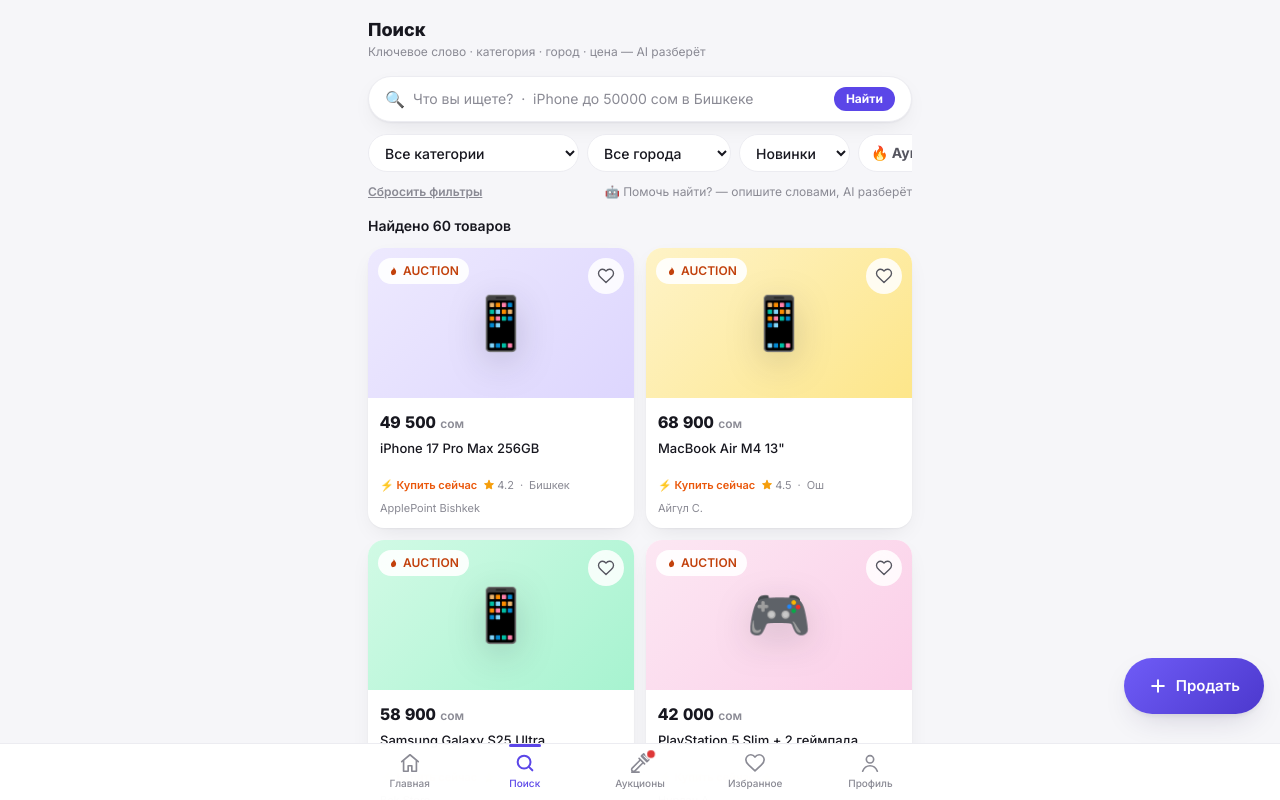
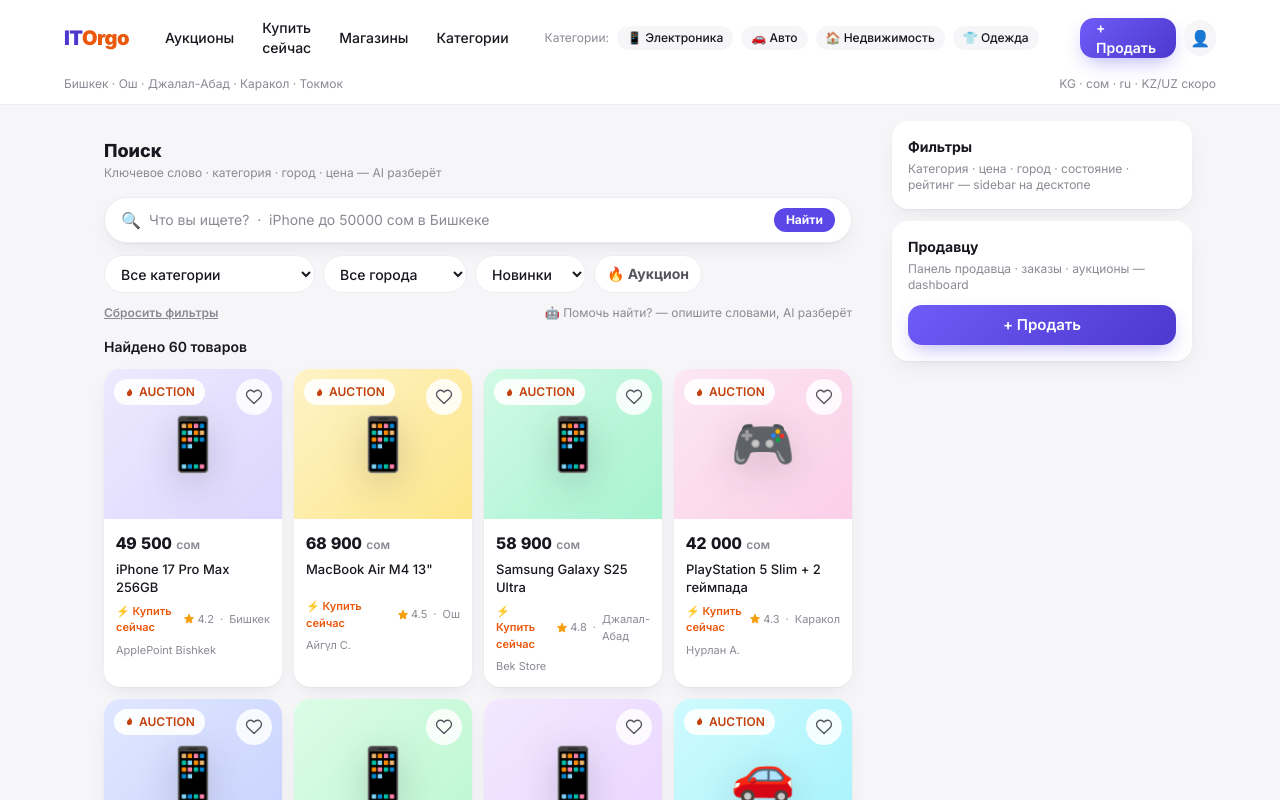
Before and after one commit to atabayhakan/itorgo, a Next.js app: page /search in a window 1280 px wide. Shown: the top 800 px of the page. Built offline with nearby package versions, Linux system fonts and the light colour scheme.

Commit message:
feat: desktop responsive — DesktopNav mega-menu, sidebar, hidden BottomNav on lg, lg:grid-cols for feeds

```diff
--- a/src/app/layout.tsx
+++ b/src/app/layout.tsx
@@ -2,6 +2,7 @@
 import { Inter } from "next/font/google";
 import "./globals.css";
 import { BottomNav } from "@/components/navigation/BottomNav";
+import { DesktopNav } from "@/components/navigation/DesktopNav";
 import { FloatingSell } from "@/components/sell/FloatingSell";
 import { PWAInstaller } from "@/components/pwa/PWAInstaller";
 
@@ -39,13 +40,34 @@
   return (
     <html lang="ru" className={inter.variable}>
       <body className="antialiased">
-        <div className="mx-auto min-h-dvh max-w-xl bg-surface-dim">
-          {children}
-          <div className="h-[72px]" aria-hidden />
+        <DesktopNav />
+        <div className="mx-auto min-h-dvh max-w-xl bg-surface-dim lg:max-w-6xl lg:bg-surface-dim">
+          <div className="lg:flex lg:gap-6 lg:px-6 lg:py-4">
+            <div className="min-w-0 flex-1">{children}</div>
+            {/* Desktop sidebar — filters / seller dashboard teaser (spec #36) */}
+            <aside className="hidden w-[300px] shrink-0 lg:block">
+              <div className="sticky top-[88px] space-y-3">
+                <div className="rounded-2xl bg-surface p-4 shadow-card">
+                  <p className="text-sm font-bold">Фильтры</p>
+                  <p className="mt-1 text-xs text-ink-faint">Категория · цена · город · состояние · рейтинг — sidebar на десктопе</p>
+                </div>
+                <div className="rounded-2xl bg-surface p-4 shadow-card">
+                  <p className="text-sm font-bold">Продавцу</p>
+                  <p className="mt-1 text-xs text-ink-faint">Панель продавца · заказы · аукционы — dashboard</p>
+                  <a href="/sell" className="btn-primary mt-3 w-full !min-h-10">
+                    + Продать
+                  </a>
+                </div>
+              </div>
+            </aside>
+          </div>
+          <div className="h-[72px] lg:hidden" aria-hidden />
         </div>
-        <FloatingSell />
+        <div className="lg:hidden">
+          <FloatingSell />
+          <BottomNav />
+        </div>
         <PWAInstaller />
-        <BottomNav />
       </body>
     </html>
   );
--- a/src/app/page.tsx
+++ b/src/app/page.tsx
@@ -70,7 +70,7 @@
       {/* SMART FEED — Для вас (spec #20) */}
       <section className="mt-6 space-y-3">
         <SectionHeader title="Для вас" subtitle="Подобрано на основе ваших интересов · Бишкек" href="/search" />
-        <div className="grid grid-cols-2 gap-3 px-4">
+        <div className="grid grid-cols-2 gap-3 px-4 lg:grid-cols-4">
           {feed.map((p) => (
             <ProductCard key={p.id} product={p} />
           ))}
--- a/src/app/search/page.tsx
+++ b/src/app/search/page.tsx
@@ -57,7 +57,7 @@
       </p>
 
       {list.length > 0 ? (
-        <div className="mt-3 grid grid-cols-2 gap-3">
+        <div className="mt-3 grid grid-cols-2 gap-3 lg:grid-cols-4">
           {list.slice(0, 40).map((p) => (
             <ProductCard key={p.id} product={p} />
           ))}
--- a/src/components/home/CategoryGrid.tsx
+++ b/src/components/home/CategoryGrid.tsx
@@ -4,7 +4,7 @@
 export function CategoryGrid() {
   const shown = CATEGORIES.slice(0, 16);
   return (
-    <div className="grid grid-cols-4 gap-2 px-2">
+    <div className="grid grid-cols-4 gap-2 px-2 lg:grid-cols-8">
       {shown.map((c) => (
         <Link
           key={c.id}
--- /dev/null
+++ b/src/components/navigation/DesktopNav.tsx
@@ -0,0 +1,57 @@
+import Link from "next/link";
+import { CATEGORIES } from "@/lib/data/mock-data";
+
+const TOP_LINKS = [
+  { href: "/auctions", label: "Аукционы" },
+  { href: "/search?filter=buy_now", label: "Купить сейчас" },
+  { href: "/stores", label: "Магазины" },
+  { href: "/categories", label: "Категории" },
+];
+
+export function DesktopNav() {
+  return (
+    <nav className="hidden border-b border-line bg-surface px-6 py-3 lg:block">
+      <div className="mx-auto flex max-w-6xl items-center gap-6">
+        <Link href="/" className="text-xl font-black tracking-tight">
+          <span className="text-brand-700">IT</span>
+          <span className="text-auction-600">Orgo</span>
+        </Link>
+
+        <div className="flex items-center gap-1">
+          {TOP_LINKS.map((l) => (
+            <Link key={l.href} href={l.href} className="rounded-full px-3 py-1.5 text-sm font-medium hover:bg-surface-dim">
+              {l.label}
+            </Link>
+          ))}
+        </div>
+
+        <div className="no-scrollbar ml-auto flex items-center gap-2 overflow-x-auto">
+          <span className="text-xs text-ink-faint">Категории:</span>
+          {CATEGORIES.slice(0, 8).map((c) => (
+            <Link key={c.id} href={`/search?cat=${c.id}`} className="shrink-0 rounded-full bg-surface-dim px-2.5 py-1 text-xs font-medium">
+              {c.emoji} {c.label}
+            </Link>
+          ))}
+          <Link href="/categories" className="shrink-0 text-xs font-semibold text-brand-600">
+            Все →
+          </Link>
+        </div>
+
+        <div className="ml-4 flex items-center gap-2">
+          <Link href="/sell" className="btn-primary !min-h-9 !px-4 !text-sm">
+            + Продать
+          </Link>
+          <Link href="/profile" className="flex h-9 w-9 items-center justify-center rounded-full bg-surface-dim">
+            👤
+          </Link>
+        </div>
+      </div>
+
+      {/* Mega-menu teaser — real mega menu with columns would go here (spec #36) */}
+      <div className="mx-auto hidden max-w-6xl gap-6 pt-3 text-xs text-ink-faint lg:flex">
+        <span>Бишкек · Ош · Джалал-Абад · Каракол · Токмок</span>
+        <span className="ml-auto">KG · сом · ru · KZ/UZ скоро</span>
+      </div>
+    </nav>
+  );
+}
```
